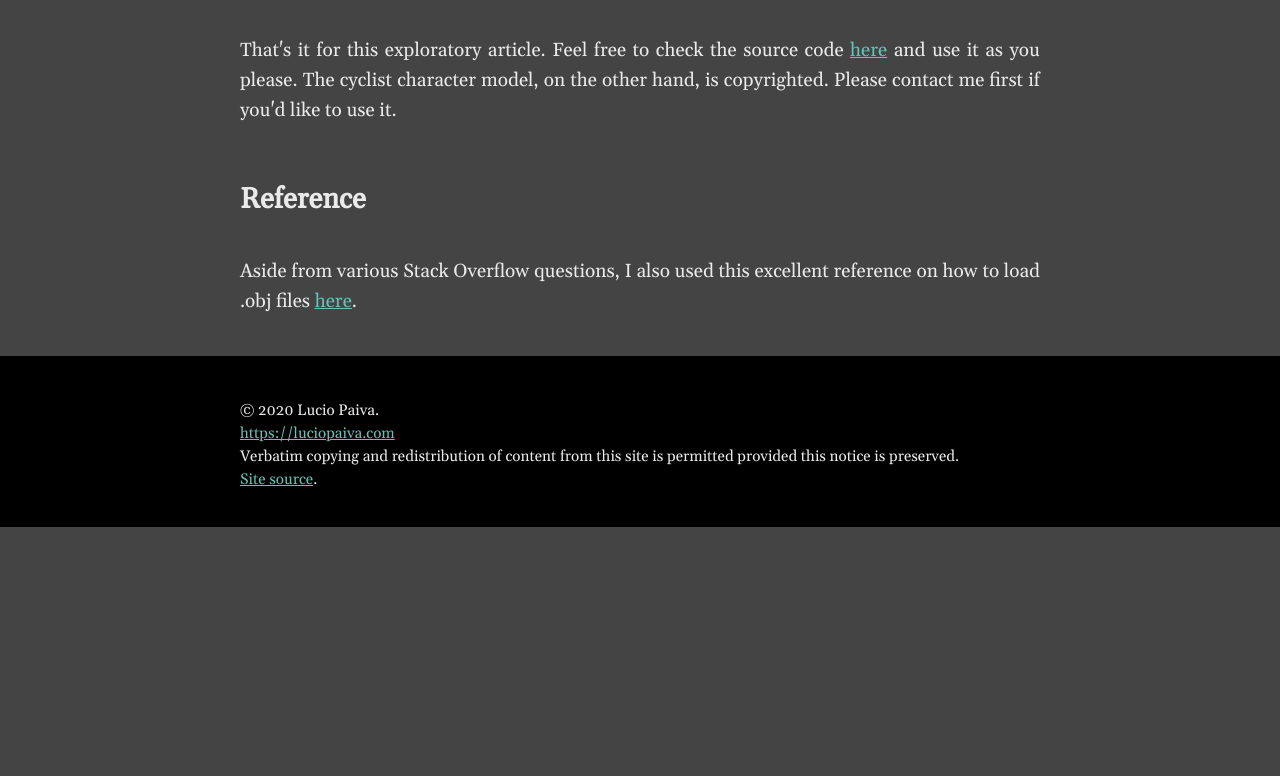
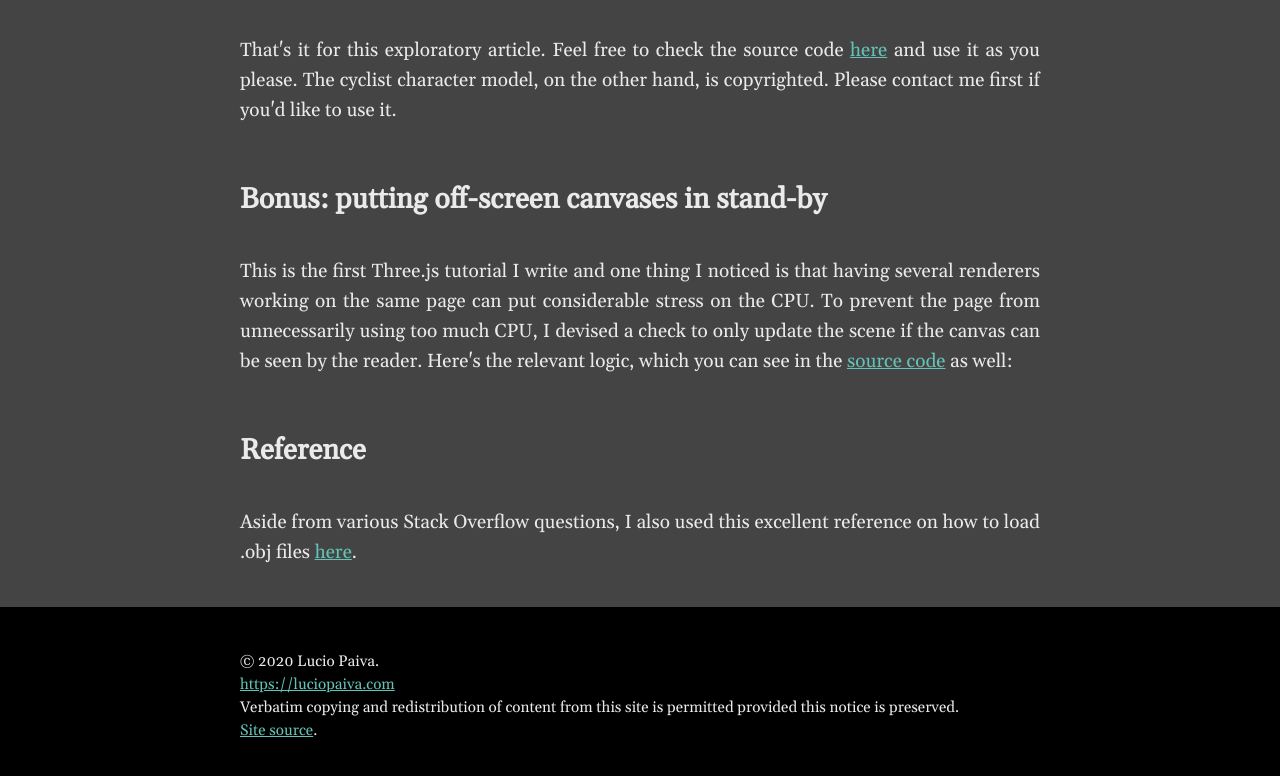
Before and after one commit to luciopaiva/magicavoxel-threejs-howto, a website with bundled scripts: page index.html in a window 1280 px wide. Shown: the part 8624-9400 px from the top of the page. Before the commit the page ends 9151 px from the top, so only its background shows below. Built offline with nearby package versions, Linux system fonts and the light colour scheme; a script that the page names is missing.

Commit message:
Add bonus part about off-screen canvases

```diff
--- a/index.html
+++ b/index.html
@@ -131,6 +131,15 @@
 
     <p>That's it for this exploratory article. Feel free to check the source code <a href="https://github.com/luciopaiva/magicavoxel-threejs-howto">here</a> and use it as you please. The cyclist character model, on the other hand, is copyrighted. Please contact me first if you'd like to use it.</p>
 
+    <h2>Bonus: putting off-screen canvases in stand-by</h2>
+
+    <p>This is the first Three.js tutorial I write and one thing I noticed is that having several renderers working on the same page can put considerable stress on the CPU. To prevent the page from unnecessarily using too much CPU, I devised a check to only update the scene if the canvas can be seen by the reader. Here's the relevant logic, which you can see in the
+        <a href="https://github.com/luciopaiva/magicavoxel-threejs-howto">source code</a> as well:</p>
+
+    <div class="code">
+        <script src="https://gist.github.com/luciopaiva/d22cd1c86a4469813cbe2bf2e2ade9ac.js?file=offscreen-canvas-check.js"></script>
+    </div>
+
     <h2>Reference</h2>
 
     <p>Aside from various Stack Overflow questions, I also used this excellent reference on how to load .obj files <a href="https://threejsfundamentals.org/threejs/lessons/threejs-load-obj.html">here</a>.</p>
```
